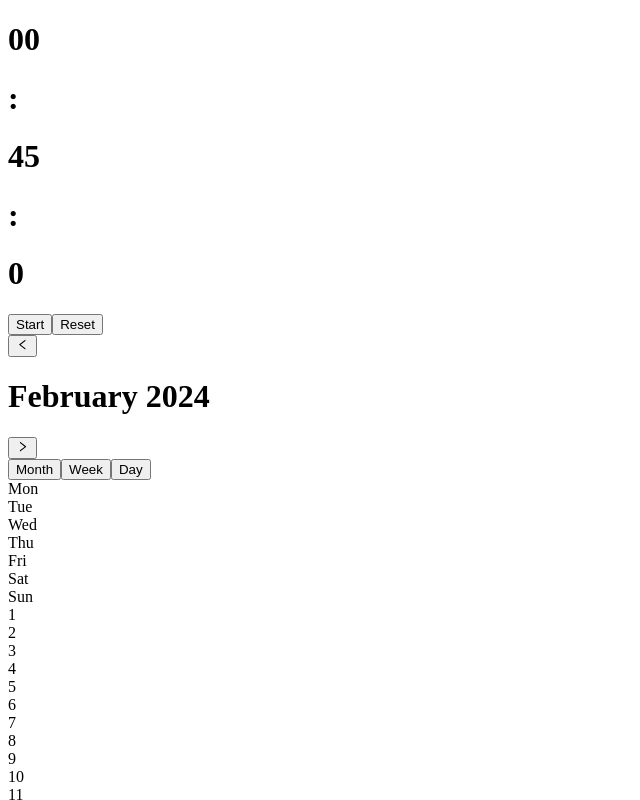
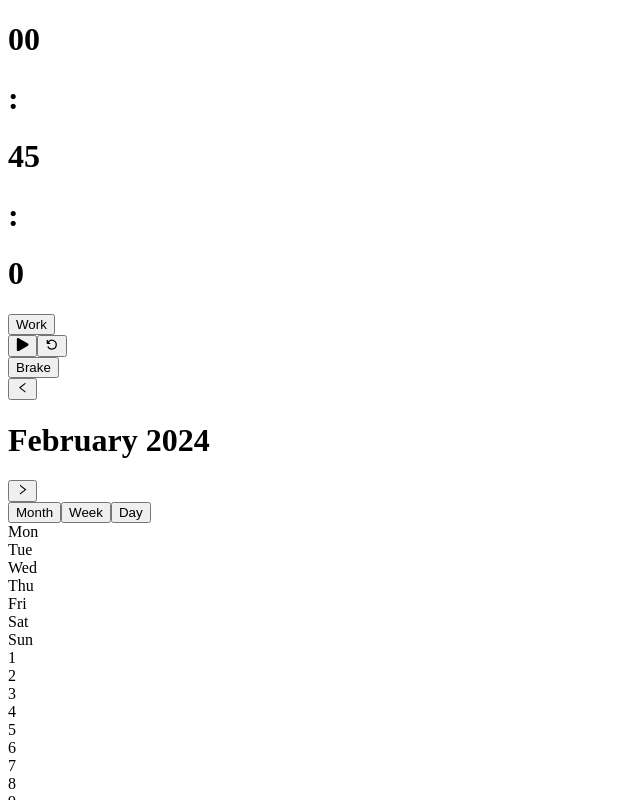
Before and after one commit to N1ko1a/ForgeFocus_Desktop_App, a React (Vite) app in the folder src/renderer/: page / in a window 1280 px wide. Shown: the top 800 px of the page, without its empty margins (0-640 px from the left). Built offline with nearby package versions, Linux system fonts and the light colour scheme; no server answers.

Commit message:
Izgled tajmera zavrsen

```diff
--- a/src/renderer/src/App.tsx
+++ b/src/renderer/src/App.tsx
@@ -7,10 +7,10 @@ function App(): JSX.Element {
 
   return (
     <div className="bg-[url('/home/nikola/Nikola/github/Productivity_Desktop_App/src/renderer/src/assets/pxfuel.jpg')] w-screen h-screen bg-cover bg-center flex flex-col justify-center items-center">
-      <div className=" text-white w-screen h-1/5">
+      <div className="flex justify-center items-center text-white w-screen h-1/4">
         <Timer />
       </div>
-      <div className="flex justify-center w-screen h-4/5 mb-10 mr-0 lg:mr-20">
+      <div className="flex justify-center w-screen h-3/4 mb-10 mr-0 lg:mr-20">
         <Kalendar />
         <ToDo />
       </div>
--- a/src/renderer/src/components/AddEvent.tsx
+++ b/src/renderer/src/components/AddEvent.tsx
@@ -7,7 +7,6 @@ function AddEvent({ handleCloseEvent, date, handleEventSet, fromFirstValue, toFi
   const [titleValue, setTitleValue] = useState('')
   const [fromValue, setFromValue] = useState(fromFirstValue)
   const [toValue, setToValue] = useState(toFirstValue)
-  console.log(toFirstValue)
   const ref = useRef(null)
   const fromRef = useRef(null)
   const toRef = useRef(null)
--- a/src/renderer/src/components/Timer.tsx
+++ b/src/renderer/src/components/Timer.tsx
@@ -1,4 +1,6 @@
 import React, { useState, useEffect, useRef } from 'react'
+import { FaPlay, FaPause } from 'react-icons/fa'
+import { VscDebugRestart } from 'react-icons/vsc'
 
 const Timer = () => {
   const storedHours = parseInt(window.localStorage.getItem('Hours'))
@@ -12,6 +14,8 @@ const Timer = () => {
   const [hourIsClicked, setHourIsClicked] = useState(false)
   const [minutesIsClicked, setMinutesIsClicked] = useState(false)
   const [secondsIsClicked, setSecondsIsClicked] = useState(false)
+  const [isWorkButtonClicked, setIsWorkButtonClicked] = useState(false)
+  const [isRestButtonClicked, setIsRestButtonClicked] = useState(false)
   const hourRef = useRef(null)
   const minutesRef = useRef(null)
   const secondsRef = useRef(null)
@@ -90,86 +94,132 @@ const Timer = () => {
 
   const handleKeyDownUpdate = (event) => {
     if (event.key === 'Enter') {
+      if (hourIsClicked) {
         setHourIsClicked(false)
+        setMinutesIsClicked(true)
+      } else if (minutesIsClicked) {
         setMinutesIsClicked(false)
+        setSecondsIsClicked(true)
+      } else if (secondsIsClicked) {
         setSecondsIsClicked(false)
+      }
     }
   }
 
   useEffect(() => {
-    if (!hourIsClicked) return
+    if (hourIsClicked) {
       if (hourRef.current) {
         hourRef.current.focus()
       }
-  }, [hourIsClicked])
-
-  useEffect(() => {
-    if (!minutesIsClicked) return
+    } else if (minutesIsClicked) {
       if (minutesRef.current) {
         minutesRef.current.focus()
       }
-  }, [minutesIsClicked])
-
-  useEffect(() => {
-    if (!secondsIsClicked) return
+    } else if (secondsIsClicked) {
       if (secondsRef.current) {
         secondsRef.current.focus()
       }
-  }, [secondsIsClicked])
+    }
+  }, [hourIsClicked, minutesIsClicked, secondsIsClicked])
+
+  const handleWorkButton = () => {
+    setIsWorkButtonClicked(true)
+    setIsRestButtonClicked(false)
+  }
+  const handleRestButton = () => {
+    setIsRestButtonClicked(true)
+    setIsWorkButtonClicked(false)
+  }
+
   return (
-    <div>
-      <div className="flex">
+    <div className="flex flex-col gap-2 w-fit p-5 h-5/6 justify-center items-center bg-black/40 rounded-2xl backdrop-blur-sm ">
+      <div className="flex justify-center w-full h-full pt-2 pb-2 text-gray-300/80 font-bold">
         {hourIsClicked ? (
           <input
             ref={hourRef}
             type="number"
-            placeholder={hours}
             value={hours}
             onChange={handleHoursUpdate}
             onKeyDown={handleKeyDownUpdate}
             onBlur={() => setHourIsClicked(false)}
-            className="w-full h-full bg-transparent rounded-lg text-white pl-4 outline-none"
+            className="w-24 h-16 md:w-36 md:h-24 lg:w-44 lg:h-32 bg-transparent text-7xl md:text-8xl lg:text-9xl text-white  outline-none"
           />
         ) : (
-          <h1 onClick={handleHourClick}>{hours < 10 ? '0' + hours : hours}</h1>
+          <h1
+            onClick={handleHourClick}
+            className="w-24 h-16 md:w-36 md:h-24 lg:w-44 lg:h-32  text-7xl md:text-8xl lg:text-9xl"
+          >
+            {hours < 10 ? '0' + hours : hours}
+          </h1>
         )}
-        <h1>:</h1>
+        <h1 className="text-7xl md:text-8xl lg:text-9xl">:</h1>
         {minutesIsClicked ? (
           <input
             ref={minutesRef}
             type="number"
-            placeholder={minutes}
             value={minutes}
             onChange={handleMinutesUpdate}
             onKeyDown={handleKeyDownUpdate}
             onBlur={() => setMinutesIsClicked(false)}
-            className="w-full h-full bg-transparent rounded-lg text-white pl-4 outline-none"
+            className="w-24 h-16 md:w-36 md:h-24 lg:w-44 lg:h-32  bg-transparent  text-7xl md:text-8xl lg:text-9xl text-white  outline-none"
           />
         ) : (
-          <h1 onClick={handleMinutesClick}>
+          <h1
+            onClick={handleMinutesClick}
+            className="w-24 h-16 md:w-36 md:h-24 lg:w-44 lg:h-32  text-7xl md:text-8xl lg:text-9xl"
+          >
             {minutes < 10 && minutes.length < 2 ? '0' + minutes : minutes}
           </h1>
         )}
-        <h1>:</h1>
+        <h1 className="text-7xl md:text-8xl lg:text-9xl">:</h1>
         {secondsIsClicked ? (
           <input
             ref={secondsRef}
             type="number"
-            placeholder={seconds}
             value={seconds}
             onChange={handleSecondsUpdate}
             onKeyDown={handleKeyDownUpdate}
             onBlur={() => setSecondsIsClicked(false)}
-            className="w-full h-full bg-transparent rounded-lg text-white pl-4 outline-none"
+            className="w-24 h-16 md:w-36 md:h-24 lg:w-44 lg:h-32 bg-transparent text-7xl md:text-8xl lg:text-9xl  text-white  outline-none"
           />
         ) : (
-          <h1 onClick={handleSecondsClick}>
+          <h1
+            onClick={handleSecondsClick}
+            className="w-24 h-16 md:w-36 md:h-24 lg:w-44 lg:h-32  text-7xl md:text-8xl lg:text-9xl"
+          >
             {seconds < 10 && seconds.length < 2 ? '0' + seconds : seconds}
           </h1>
         )}
       </div>
-      <button onClick={toggleTimer}>{isActive ? 'Pause' : 'Start'}</button>
-      <button onClick={resetTimer}>Reset</button>
+      <div className="flex w-full h-full justify-between">
+        <button
+          className={`w-20 md:w-24 lg:w-36 h-10 md: text-sm lg:text-base font-bold mb-5 border-b-2   hover:border-white text-center rounded-xl bg-transparent outline-none    transition duration-500 ease-in-out hover:text-white ${isWorkButtonClicked ? 'text-white border-white' : 'text-gray-400 border-gray-400'}`}
+          onClick={handleWorkButton}
+        >
+          Work
+        </button>
+
+        <div className="flex h-full text-gray-300/80 pb-5">
+          <button
+            onClick={toggleTimer}
+            className="text-2xl md:text-3xl lg:text-4xl mr-10 hover:text-white transition duration-500 ease-in-out"
+          >
+            {isActive ? <FaPause /> : <FaPlay />}
+          </button>
+          <button
+            onClick={resetTimer}
+            className="text-2xl md:text-3xl lg:text-4xl  hover:text-white transition duration-500 ease-in-out"
+          >
+            <VscDebugRestart />
+          </button>
+        </div>
+        <button
+          className={`w-20 md:w-24 lg:w-36 h-10 md: text-sm lg:text-base font-bold mb-5 border-b-2   hover:border-white text-center rounded-xl bg-transparent outline-none    transition duration-500 ease-in-out hover:text-white ${isRestButtonClicked ? 'text-white border-white' : 'text-gray-400 border-gray-400'}`}
+          onClick={handleRestButton}
+        >
+          Brake
+        </button>
+      </div>
     </div>
   )
 }
--- a/src/renderer/src/components/ToDo.tsx
+++ b/src/renderer/src/components/ToDo.tsx
@@ -208,7 +208,7 @@ function ToDo(): JSX.Element {
     setButtonSettingsChange(value)
   }
   return (
-    <div className="bg-black/40 min-w-2/4  lg:w-1/4  h-full  rounded-2xl backdrop-blur-sm flex flex-col justify-between items-center">
+    <div className="bg-black/40 min-w-96 lg:min-w-80 w-2/6  lg:w-1/4  h-full  rounded-2xl backdrop-blur-sm flex flex-col justify-between items-center">
       {isButtonClicked ? (
         <AddButton
           handleCloseButton={handleCloseButton}
--- a/src/renderer/src/main.css
+++ b/src/renderer/src/main.css
@@ -13,3 +13,9 @@ input[type='time']::-webkit-datetime-edit-ampm-field:focus {
   background-color: #6b7280;
   border-radius: 5px;
 }
+input[type='number']::-webkit-inner-spin-button,
+input[type='number']::-webkit-outer-spin-button {
+  -webkit-appearance: none;
+  appearance: none;
+  margin: 0;
+}
```
Lines whose indentation alone changed are shown as unchanged.
